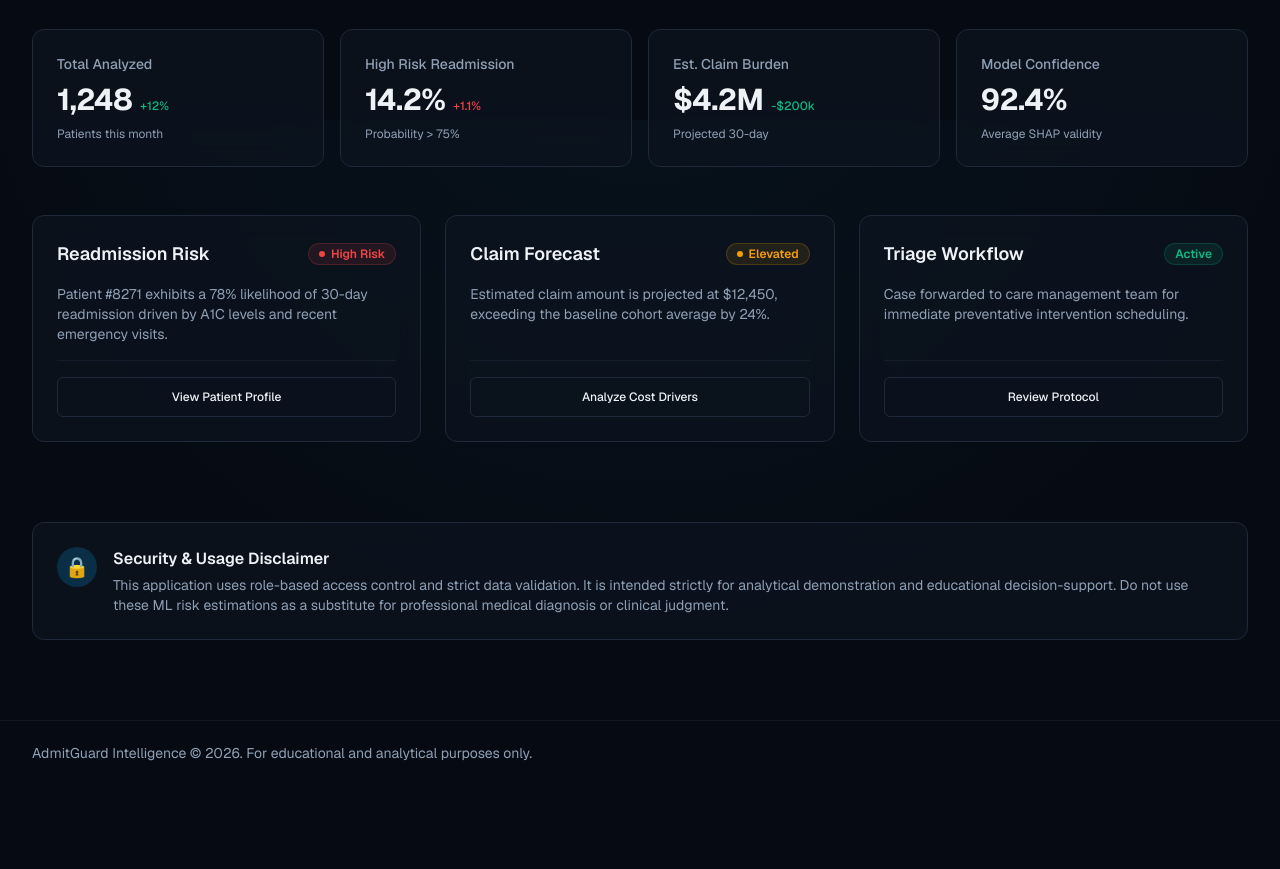
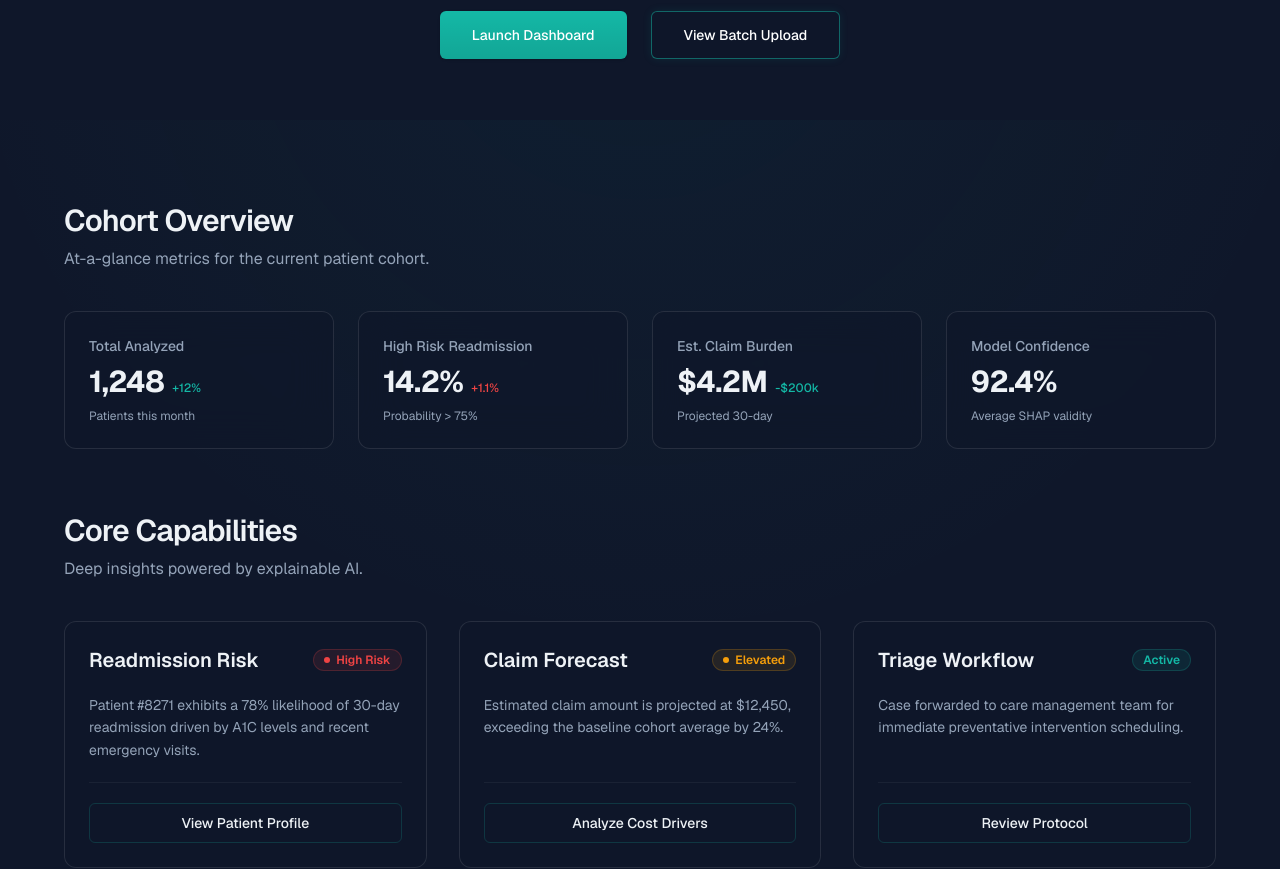
Before and after one commit to Priyanshu-Pathak/patient-readmission-claim-prediction, a Next.js app in the folder frontend/: page / in a window 1280 px wide. Shown: the part 680-1549 px from the top of the page. Before the commit the page ends 1465 px from the top, so only its background shows below. Built offline with nearby package versions, Linux system fonts and the light colour scheme.

Commit message:
style: polish frontend public pages

```diff
--- a/frontend/src/app/globals.css
+++ b/frontend/src/app/globals.css
@@ -20,20 +20,20 @@
 
 :root {
   /* Dark futuristic/clinical base (Default to dark as requested) */
-  --background: #060b13; /* Deep medical slate/blue base */
+  --background: #0f172a; /* Deep medical slate base (Stitch recommended) */
   --foreground: #eef2f6; /* Off-white for high contrast */
-  --muted: #111a27;
-  --muted-foreground: #8fa0b5;
-  --card: rgba(14, 21, 32, 0.7); /* Glassmorphism base */
-  --border: #1e293b;
+  --muted: #1e293b;
+  --muted-foreground: #94a3b8;
+  --card: rgba(15, 23, 42, 0.7); /* Glassmorphism base Level 1 */
+  --border: rgba(255, 255, 255, 0.1); /* Stitch recommended 10% white border */
 
   /* Brand accents */
-  --primary: #0ea5e9; /* Teal/Light Blue accent */
+  --primary: #14b8a6; /* Vibrant Teal (Stitch recommended) */
   --primary-foreground: #ffffff;
-  --secondary: #3b82f6;
+  --secondary: #38bdf8; /* Sky Blue accent */
 
   /* Status Colors */
-  --success: #10b981; /* Clinical Green */
+  --success: #14b8a6; /* Clinical Teal */
   --warning: #f59e0b; /* Amber */
   --danger: #ef4444;  /* Controlled Red */
 }
@@ -47,7 +47,7 @@ body {
   background-color: var(--background);
   color: var(--foreground);
   font-family: var(--font-sans);
-  background-image: radial-gradient(circle at 50% -20%, rgba(14, 165, 233, 0.05), transparent 60%);
+  background-image: radial-gradient(circle at 50% -20%, rgba(20, 184, 166, 0.05), transparent 60%);
   background-attachment: fixed;
   min-height: 100vh;
 }
@@ -69,18 +69,19 @@ body {
 @layer utilities {
   .glass-effect {
     background: var(--card);
-    backdrop-filter: blur(12px);
+    backdrop-filter: blur(20px); /* Stitch recommended 20px blur */
     border: 1px solid var(--border);
   }
 
   .hover-card-elevation {
-    transition: transform 0.2s ease, box-shadow 0.2s ease, border-color 0.2s ease;
+    transition: transform 0.2s ease, box-shadow 0.2s ease, border-color 0.2s ease, background-color 0.2s ease;
   }
 
   .hover-card-elevation:hover {
     transform: translateY(-2px);
-    box-shadow: 0 10px 30px -10px rgba(14, 165, 233, 0.1);
-    border-color: rgba(14, 165, 233, 0.3);
+    background: rgba(15, 23, 42, 0.8);
+    box-shadow: 0 0 15px rgba(20, 184, 166, 0.2); /* Stitch recommended teal glow */
+    border-color: rgba(20, 184, 166, 0.3);
   }
 
   .focus-ring {
--- a/frontend/src/app/how-it-works/page.tsx
+++ b/frontend/src/app/how-it-works/page.tsx
@@ -16,13 +16,13 @@ export default function HowItWorksPage() {
 
   return (
     <AppShell>
-      <Container className="space-y-12 pb-16">
-        <section className="pt-12 pb-8 max-w-3xl mx-auto text-center">
-          <StatusBadge status="info" label="Architecture & Workflow" className="mb-6" />
-          <h1 className="text-4xl font-extrabold tracking-tight mb-6">
+      <Container className="space-y-16 pb-16">
+        <section className="pt-16 pb-12 max-w-4xl mx-auto text-center flex flex-col items-center">
+          <StatusBadge status="info" label="Architecture & Workflow" className="mb-8 px-4 py-1" />
+          <h1 className="text-5xl font-extrabold tracking-tight mb-8">
             How AdmitGuard Works
           </h1>
-          <p className="text-lg text-muted-foreground">
+          <p className="text-xl text-muted-foreground max-w-2xl leading-relaxed">
             A transparent look into the machine learning pipeline, data flow, and deployment architecture powering the analytics engine.
           </p>
         </section>
--- a/frontend/src/app/page.tsx
+++ b/frontend/src/app/page.tsx
@@ -10,29 +10,30 @@ import { Button } from "@/components/ui/Button";
 export default function Home() {
   return (
     <AppShell>
-      <Container className="space-y-12 pb-12">
+      <Container className="space-y-16 pb-16">
         {/* Hero Section */}
-        <section className="pt-12 pb-8 md:pt-20 md:pb-16 text-center max-w-3xl mx-auto">
-          <StatusBadge status="info" label="AdmitGuard v1.0 Preview" className="mb-6" />
-          <h1 className="text-4xl font-extrabold tracking-tight sm:text-5xl lg:text-6xl mb-6">
-            Intelligent Risk Estimation for Healthcare Workflows
+        <section className="pt-16 pb-12 md:pt-24 md:pb-20 text-center max-w-4xl mx-auto flex flex-col items-center">
+          <StatusBadge status="info" label="AdmitGuard Clinical Intelligence v1.0" className="mb-8 px-4 py-1" />
+          <h1 className="text-5xl font-extrabold tracking-tight sm:text-6xl lg:text-7xl mb-8 leading-tight">
+            Intelligent Risk Estimation for <br className="hidden md:block"/> Healthcare Workflows
           </h1>
-          <p className="text-lg text-muted-foreground mb-8">
+          <p className="text-xl text-muted-foreground mb-10 max-w-2xl leading-relaxed">
             A modern decision-support analytics preview designed to forecast diabetes patient readmission likelihood and estimate associated claim burden.
           </p>
-          <div className="flex flex-col sm:flex-row justify-center gap-4">
-            <Button variant="primary">Launch Dashboard</Button>
-            <Button variant="outline">View Batch Upload</Button>
+          <div className="flex flex-col sm:flex-row justify-center gap-6 w-full sm:w-auto">
+            <Button variant="primary" className="h-12 px-8 text-base rounded-lg shadow-[0_0_20px_rgba(20,184,166,0.3)]">Launch Dashboard</Button>
+            <Button variant="secondary" className="h-12 px-8 text-base rounded-lg">View Batch Upload</Button>
           </div>
         </section>
 
         {/* Analytics Preview Metrics */}
-        <section>
+        <section className="max-w-6xl mx-auto">
           <SectionHeader
             title="Cohort Overview"
             description="At-a-glance metrics for the current patient cohort."
+            className="text-center md:text-left mb-10"
           />
-          <div className="grid grid-cols-1 sm:grid-cols-2 lg:grid-cols-4 gap-4">
+          <div className="grid grid-cols-1 sm:grid-cols-2 lg:grid-cols-4 gap-6">
             <MetricCard
               title="Total Analyzed"
               value="1,248"
@@ -60,60 +61,67 @@ export default function Home() {
         </section>
 
         {/* Prediction Cards */}
-        <section className="grid grid-cols-1 md:grid-cols-2 lg:grid-cols-3 gap-6">
-          <SurfaceCard hoverEffect className="flex flex-col gap-4">
+        <section className="max-w-6xl mx-auto">
+          <SectionHeader
+            title="Core Capabilities"
+            description="Deep insights powered by explainable AI."
+            className="text-center md:text-left mb-10"
+          />
+          <div className="grid grid-cols-1 md:grid-cols-3 gap-8">
+            <SurfaceCard hoverEffect className="flex flex-col gap-5 border-t-2 border-t-danger/50">
               <div className="flex items-center justify-between">
-              <h3 className="font-semibold text-lg">Readmission Risk</h3>
+                <h3 className="font-semibold text-xl">Readmission Risk</h3>
                 <StatusBadge status="danger" label="High Risk" />
               </div>
-            <p className="text-sm text-muted-foreground flex-1">
+              <p className="text-sm text-muted-foreground flex-1 leading-relaxed">
                 Patient #8271 exhibits a 78% likelihood of 30-day readmission driven by A1C levels and recent emergency visits.
               </p>
-            <div className="pt-4 border-t border-border/50">
-              <Button variant="outline" className="w-full text-xs">View Patient Profile</Button>
+              <div className="pt-5 border-t border-border/50">
+                <Button variant="outline" className="w-full text-sm h-10 border-primary/20 hover:border-primary/50 hover:text-primary">View Patient Profile</Button>
               </div>
             </SurfaceCard>
 
-          <SurfaceCard hoverEffect className="flex flex-col gap-4">
+            <SurfaceCard hoverEffect className="flex flex-col gap-5 border-t-2 border-t-warning/50">
               <div className="flex items-center justify-between">
-              <h3 className="font-semibold text-lg">Claim Forecast</h3>
+                <h3 className="font-semibold text-xl">Claim Forecast</h3>
                 <StatusBadge status="warning" label="Elevated" />
               </div>
-            <p className="text-sm text-muted-foreground flex-1">
+              <p className="text-sm text-muted-foreground flex-1 leading-relaxed">
                 Estimated claim amount is projected at $12,450, exceeding the baseline cohort average by 24%.
               </p>
-            <div className="pt-4 border-t border-border/50">
-              <Button variant="outline" className="w-full text-xs">Analyze Cost Drivers</Button>
+              <div className="pt-5 border-t border-border/50">
+                <Button variant="outline" className="w-full text-sm h-10 border-primary/20 hover:border-primary/50 hover:text-primary">Analyze Cost Drivers</Button>
               </div>
             </SurfaceCard>
 
-          <SurfaceCard hoverEffect className="flex flex-col gap-4">
+            <SurfaceCard hoverEffect className="flex flex-col gap-5 border-t-2 border-t-primary/50">
               <div className="flex items-center justify-between">
-              <h3 className="font-semibold text-lg">Triage Workflow</h3>
+                <h3 className="font-semibold text-xl">Triage Workflow</h3>
                 <StatusBadge status="success" label="Active" />
               </div>
-            <p className="text-sm text-muted-foreground flex-1">
+              <p className="text-sm text-muted-foreground flex-1 leading-relaxed">
                 Case forwarded to care management team for immediate preventative intervention scheduling.
               </p>
-            <div className="pt-4 border-t border-border/50">
-              <Button variant="outline" className="w-full text-xs">Review Protocol</Button>
+              <div className="pt-5 border-t border-border/50">
+                <Button variant="outline" className="w-full text-sm h-10 border-primary/20 hover:border-primary/50 hover:text-primary">Review Protocol</Button>
               </div>
             </SurfaceCard>
+          </div>
         </section>
 
-        {/* Security & Privacy Note */}
-        <section className="pt-8">
-          <SurfaceCard className="bg-primary/5 border-primary/20">
-            <div className="flex gap-4 items-start">
-              <div className="h-10 w-10 rounded-full bg-primary/20 flex items-center justify-center shrink-0">
-                <span className="text-primary text-xl">🔒</span>
+        {/* Security & Privacy Note (Stitch Recommended Compliance Section) */}
+        <section className="pt-12 max-w-4xl mx-auto">
+          <SurfaceCard className="bg-gradient-to-r from-primary/10 to-transparent border-primary/30 shadow-[0_0_30px_rgba(20,184,166,0.05)] p-8">
+            <div className="flex flex-col sm:flex-row gap-6 items-start">
+              <div className="h-14 w-14 rounded-2xl bg-primary/20 flex items-center justify-center shrink-0 border border-primary/40 shadow-[0_0_15px_rgba(20,184,166,0.2)]">
+                <span className="text-primary text-2xl">🔒</span>
               </div>
               <div>
-                <h4 className="font-semibold mb-1">Security & Usage Disclaimer</h4>
-                <p className="text-sm text-muted-foreground">
+                <h4 className="text-xl font-bold mb-2 text-foreground tracking-tight">Compliance & Security Disclaimer</h4>
+                <p className="text-base text-muted-foreground leading-relaxed">
                   This application uses role-based access control and strict data validation. It is intended strictly for
                   analytical demonstration and educational decision-support. Do not use these ML risk estimations
-                  as a substitute for professional medical diagnosis or clinical judgment.
+                  as a substitute for professional medical diagnosis or clinical judgment. Not HIPAA compliant.
                 </p>
               </div>
             </div>
--- a/frontend/src/components/ui/Button.tsx
+++ b/frontend/src/components/ui/Button.tsx
@@ -13,8 +13,8 @@ export function Button({
     "inline-flex items-center justify-center rounded-md text-sm font-medium transition-colors focus-ring disabled:opacity-50 disabled:pointer-events-none";
 
   const variants = {
-    primary: "bg-primary text-primary-foreground hover:bg-primary/90 shadow-sm",
-    secondary: "bg-secondary text-primary-foreground hover:bg-secondary/80",
+    primary: "bg-primary bg-gradient-to-t from-black/10 to-transparent text-primary-foreground hover:brightness-110 shadow-sm",
+    secondary: "bg-card backdrop-blur-md border border-primary/50 text-primary-foreground hover:bg-card/80 shadow-[0_0_10px_rgba(20,184,166,0.1)]",
     outline: "border border-border bg-transparent hover:bg-muted text-foreground",
   };
 
```
Also changed, not shown: frontend/src/app/about/page.tsx (+18 -18 lines), 1 other file (tests, documents, lock files or other folders). Lines whose indentation alone changed are shown as unchanged.
